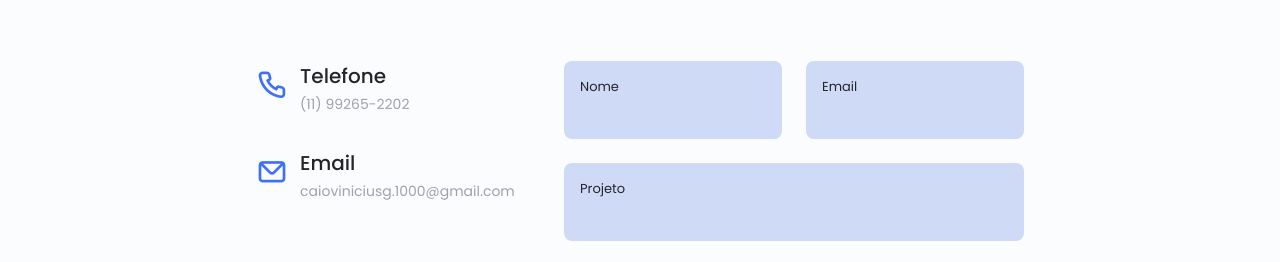
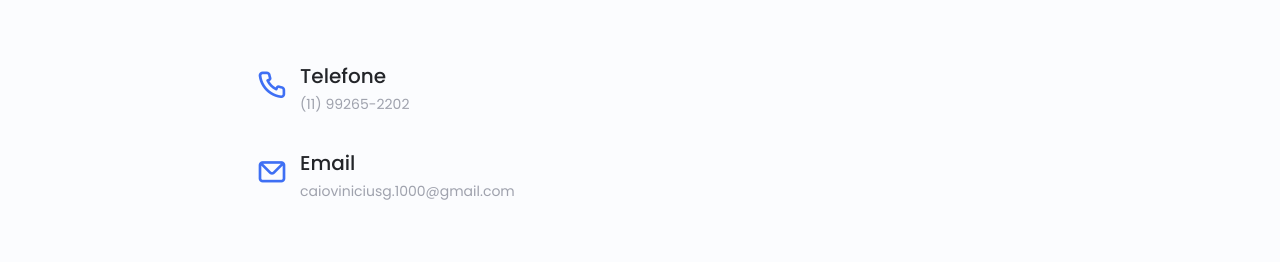
Before and after one commit to Caiovg/Portfolio, a website: page index.html in a window 1280 px wide. Shown: the part 4581-4843 px from the top of the page. Drawn offline with nearby package versions, Linux system fonts and the light colour scheme.

Commit message:
Atualização do contato

```diff
--- a/index.html
+++ b/index.html
@@ -788,7 +788,7 @@
                         </div>-->
                     </div>
 
-                    <form action="" class="contact__form grid">
+                    <!--<form action="" class="contact__form grid">
                         <div class="contact__inputs grid">
                             <div class="contact__content">
                                 <label for="" class="contact__label">Nome</label>
@@ -814,7 +814,7 @@
                                 <i class="uil uil-message button__icon"></i>
                             </a>
                         </div>
-                    </form>
+                    </form>-->
                 </div>
             </section>
         </main>
```
